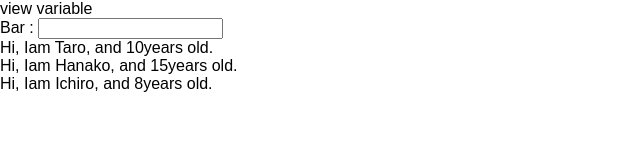
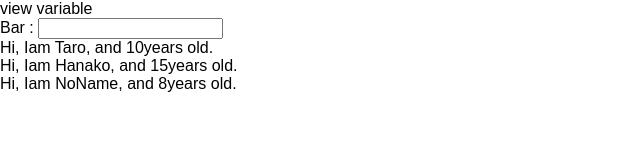
Before and after one commit to reoper/udemy-react-redux-crud-application, a React (Create React App) app: page / in a window 1280 px wide. Shown: the top 165 px of the page, without its empty margins (0-640 px from the left). Built offline with nearby package versions, Linux system fonts and the light colour scheme.

Commit message:
learn prop types

```diff
--- a/src/App.js
+++ b/src/App.js
@@ -1,4 +1,5 @@
 import React, { Component } from 'react';
+import PropTypes from 'prop-types';
 
 // クラスコンポーネント
 class App extends Component {
@@ -6,7 +7,7 @@ class App extends Component {
     const profiles = [
       { name: 'Taro', age: 10},
       { name: 'Hanako', age: 15},
-      { name: 'Ichiro'},
+      { name: 'NoName', age: 8}
     ]
 
     const greeting = 'view variable';
@@ -17,7 +18,6 @@ class App extends Component {
     });
 
     return (
-        // <div>
         <React.Fragment>
           {dom}
           <label htmlFor="bar">Bar : </label>
@@ -27,16 +27,7 @@ class App extends Component {
           />
 
           {users}
-          {/* <User
-            name={"Taro"}
-            age={10}
-          />
-          <User
-            name={"Hanako"}
-            age={15}
-          /> */}
         </React.Fragment>
-        // </div>
     );
   }
 }
@@ -46,9 +37,10 @@ const User = (props) => {
   return <div>Hi, Iam {props.name}, and {props.age}years old.</div>;
 }
 
-// Default props
-User.defaultProps = {
-  age: 8,
+// prop-types
+User.propTypes = {
+  name: PropTypes.string.isRequired,
+  age: PropTypes.number.isRequired,
 }
 
 
```
